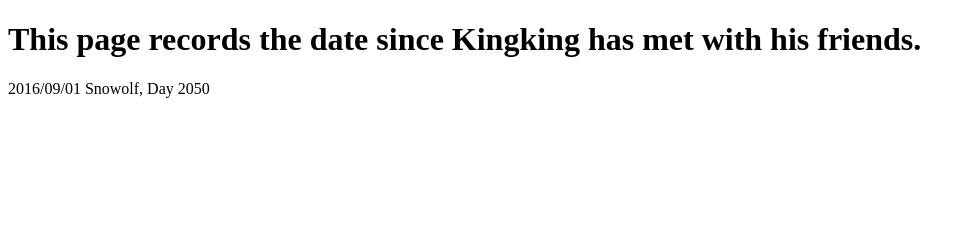
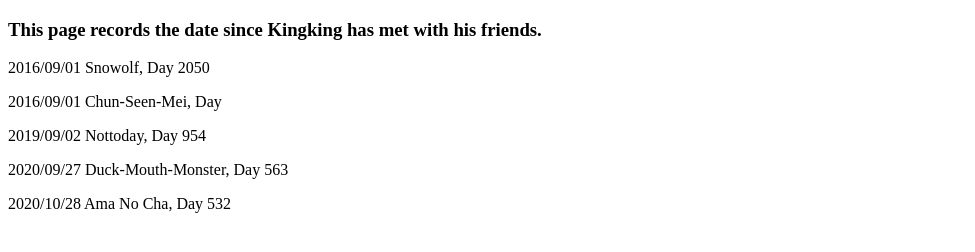
Before and after one commit to kingking1223/kingking-dates, a plain HTML site: page index.html in a window 1280 px wide. Shown: the whole page, without its empty margins (0-975 px from the left). Drawn offline with Linux system fonts and the light colour scheme.

Commit message:
Update index.html

```diff
--- a/index.html
+++ b/index.html
@@ -5,12 +5,24 @@
 </head>
 <body>
 
-<h1>This page records the date since Kingking has met with his friends.</h1>
+<h3>This page records the date since Kingking has met with his friends.</h3>
 
 <p>2016/09/01 Snowolf, Day <span id="sw"></span></p>
+<p>2016/09/01 Chun-Seen-Mei, Day <span id="sw"></span></p>
+<p>2019/09/02 Nottoday, Day <span id="kyle"></span></p>
+<p>2020/09/27 Duck-Mouth-Monster, Day <span id="duckmm"></span></p>
+<p>2020/10/28 Ama No Cha, Day <span id="amanocha"></span></p>
+
+<p>
   <script>
     let sw = "2050";
     document.getElementById("sw").innerHTML = sw;
+    let kyle = "954";
+    document.getElementById("kyle").innerHTML = kyle;
+    let duckmm = "563";
+    document.getElementById("duckmm").innerHTML = duckmm;
+    let amanocha = "532";
+    document.getElementById("amanocha").innerHTML = amanocha;
   </script>
 
 </body>
```
